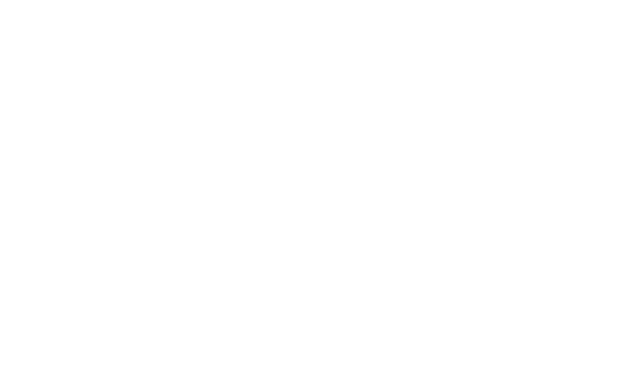
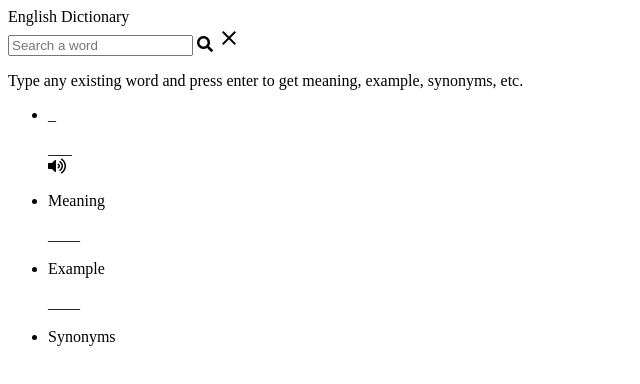
Before and after one commit to SallyMulupi/Dictionary-DAM, a plain HTML site: page index.html in a window 1280 px wide. Shown: the whole page, without its empty margins (0-640 px from the left). Drawn offline with Linux system fonts and the light colour scheme.

Commit message:
add body

```diff
--- a/index.html
+++ b/index.html
@@ -17,3 +17,51 @@
     <link rel="stylesheet" href="./style.css" />
     <!-- Title -->
     <title>Dictionary</title>
+</head>
+
+<body>
+    <div class="wrapper">
+        <header>English Dictionary</header>
+        <!-- search div -->
+        <div class="search">
+            <input type="text" name="text" placeholder="Search a word" required />
+            <i class="fas fa-search"></i>
+            <span class="material-icons">close</span>
+        </div>
+        <p class="info-text">
+            Type any existing word and press enter to get meaning, example, synonyms, etc.
+        </p>
+        <ul>
+            <li class="word">
+                <div class="details">
+                    <p>_</p>
+                    <span>___</span>
+                </div>
+                <i class="fas fa-volume-up"></i>
+            </li>
+            <div class="content">
+                <li class="meaning">
+                    <div class="details">
+                        <p>Meaning</p>
+                        <span>____</span>
+                    </div>
+                </li>
+                <li class="example">
+                    <div class="details">
+                        <p>Example</p>
+                        <span>____</span>
+                    </div>
+                </li>
+                <li class="synonym">
+                    <div class="details">
+                        <p>Synonyms</p>
+                        <div class="list"></div>
+                    </div>
+                </li>
+            </div>
+        </ul>
+    </div>
+    <script src="index.js"></script>
+</body>
+
+</html>
```
